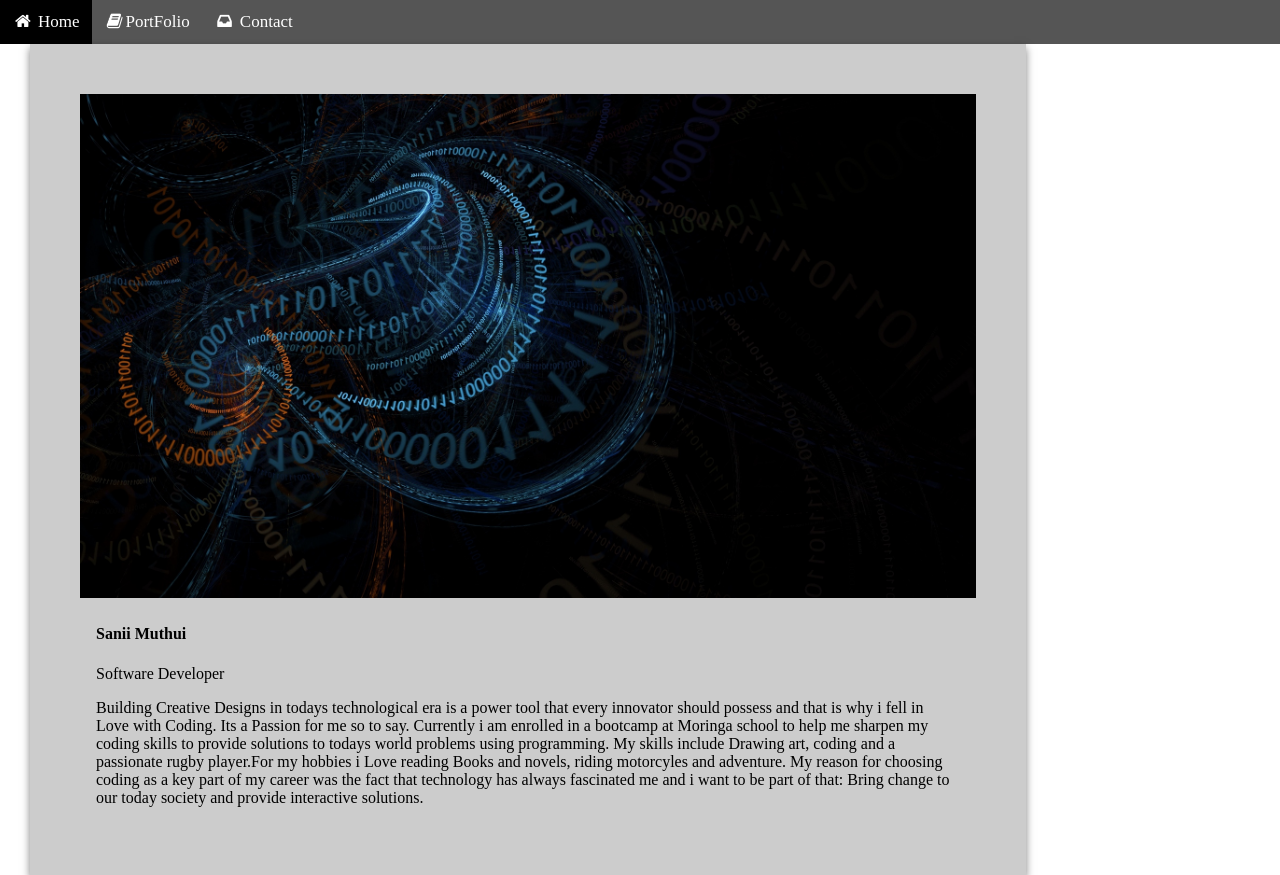
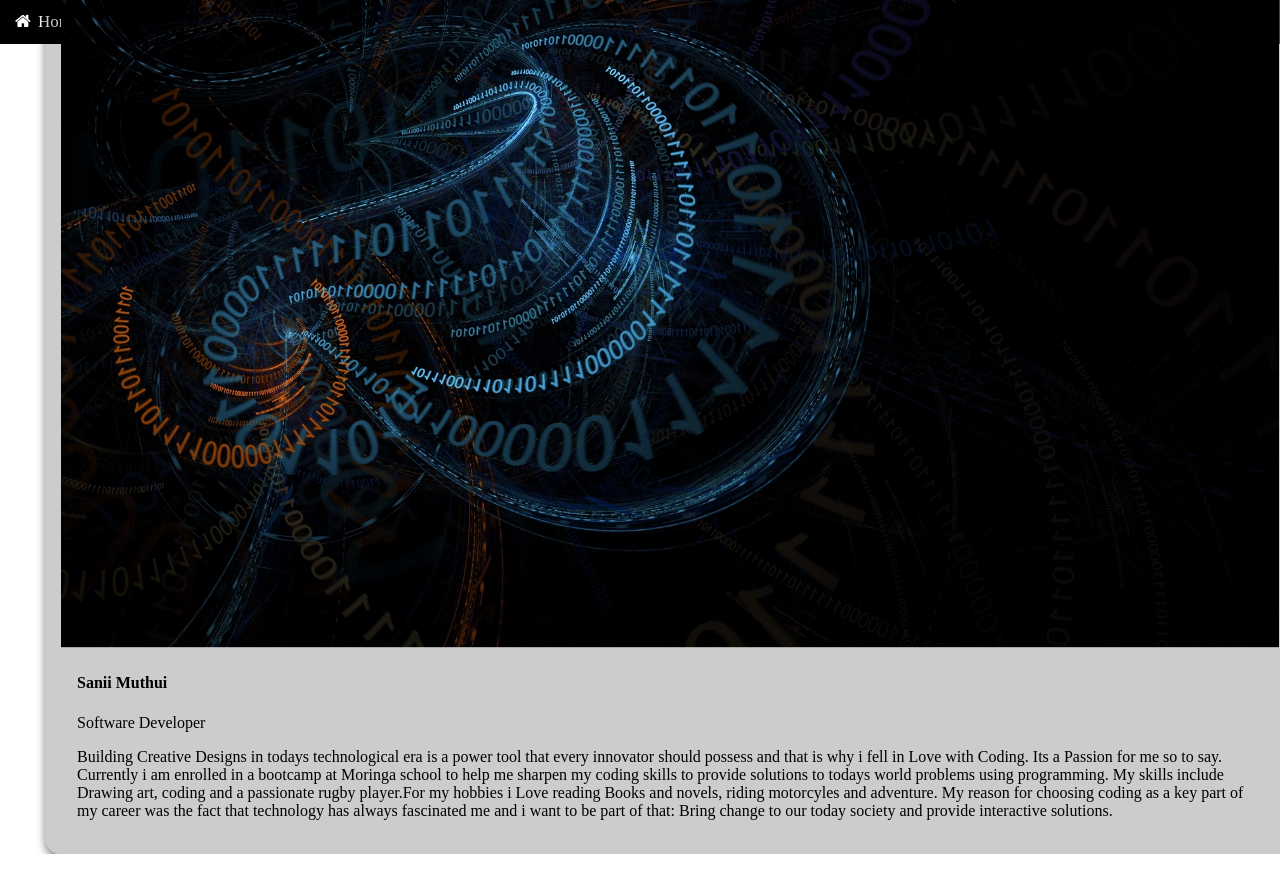
Before and after one commit to sanii-muthui/port-folio, a plain HTML site: page about.html in a window 1280 px wide. After the commit the page ends 854 px from the top, so only its background shows below. Drawn offline with Linux system fonts and the light colour scheme.

Commit message:
changed whole css

```diff
--- a/css/styles.css
+++ b/css/styles.css
@@ -26,12 +26,16 @@ body {
   }
   .card {
     background-color: rgba(0,0,0,0.2);
-    padding: 50px;
     box-shadow: 0 4px 8px 0 rgba(0,0,0,0.5);
     transition: 0.3s;
-    height: 30%;
-    width: 70%;
     margin-left: 30px;
+    border-radius: 1em;
+    padding: 1em;
+    position: absolute;
+    top: 50%;
+    left: 50%;
+    margin-right: -50%;
+    transform: translate(-50%, -50%)
   }
 
   .card:hover {
```
